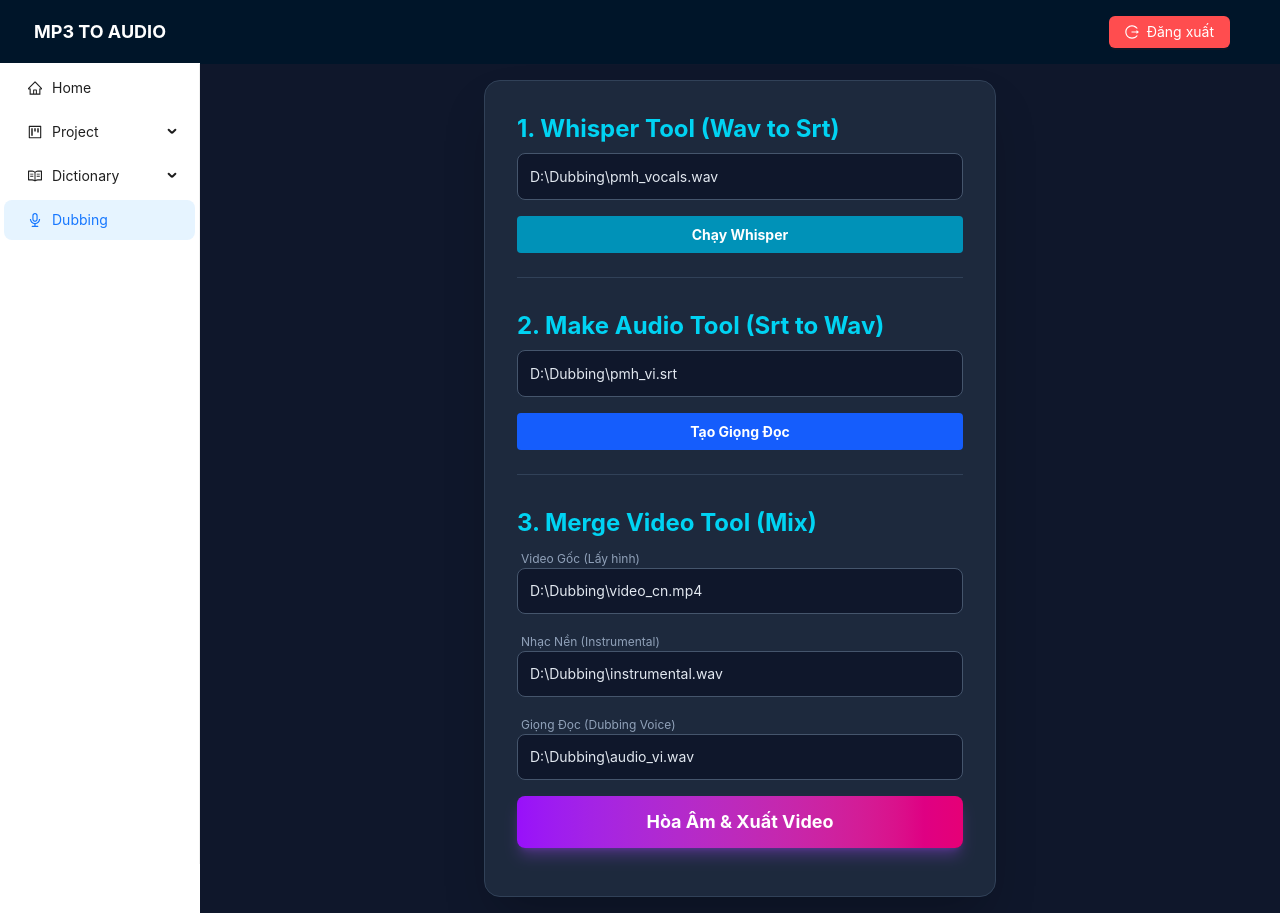
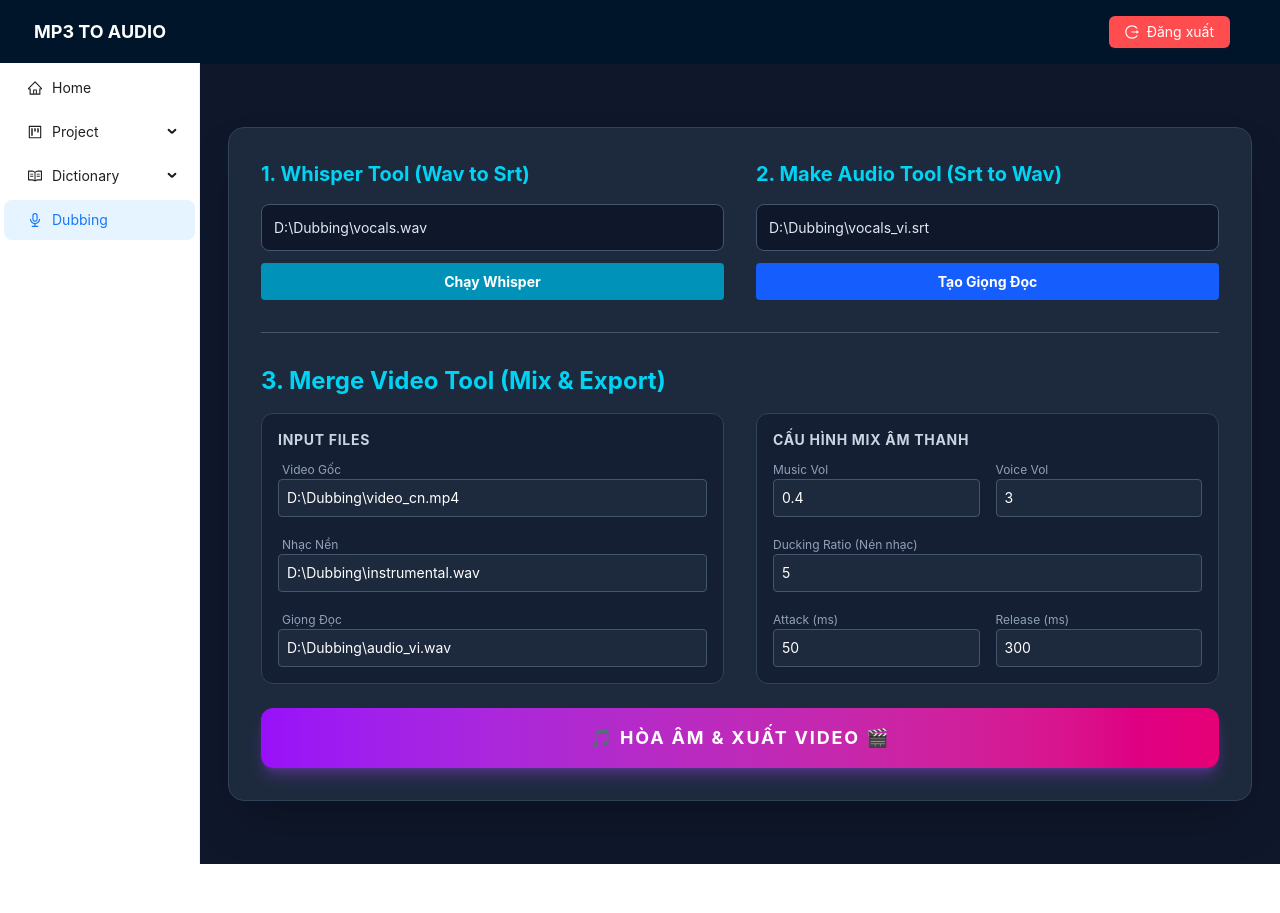
Before and after one commit to tinhtan2505/mp3-to-audio-fe, a Next.js app: page /dubbing in a window 1280 px wide. After the commit the page ends 864 px from the top, so only its background shows below. Built offline with nearby package versions, Linux system fonts and the light colour scheme; no server answers; sample sign-in values are in the browser's storage.

Commit message:
Update DubbingPage.tsx

```diff
--- a/src/app/modules/dubbing/DubbingPage.tsx
+++ b/src/app/modules/dubbing/DubbingPage.tsx
@@ -4,10 +4,12 @@ import { api } from '@/app/lib/apiClient';
 
 const DubbingPage: React.FC = () => {
   // --- STATE CHO WHISPER TOOL ---
-  const [inputPath, setInputPath] = useState('D:\\Dubbing\\pmh_vocals.wav');
+  const [inputPath, setInputPath] = useState('D:\\Dubbing\\vocals.wav');
 
   // --- STATE CHO MAKE AUDIO TOOL ---
-  const [makeAudioPath, setMakeAudioPath] = useState('D:\\Dubbing\\pmh_vi.srt');
+  const [makeAudioPath, setMakeAudioPath] = useState(
+    'D:\\Dubbing\\vocals_vi.srt'
+  );
 
   // --- STATE CHO MERGE VIDEO TOOL (MỚI) ---
   const [mixVideoPath, setMixVideoPath] = useState('D:\\Dubbing\\video_cn.mp4'); // Video gốc (hình)
@@ -15,6 +17,14 @@ const DubbingPage: React.FC = () => {
     'D:\\Dubbing\\instrumental.wav'
   ); // Nhạc nền
   const [mixVoicePath, setMixVoicePath] = useState('D:\\Dubbing\\audio_vi.wav'); // Giọng đọc AI
+
+  // --- STATE CẤU HÌNH MIX (MỚI) ---
+  const [musicVolume, setMusicVolume] = useState<number>(0.4);
+  const [voiceVolume, setVoiceVolume] = useState<number>(3.0);
+  const [duckingRatio, setDuckingRatio] = useState<number>(5.0);
+  const [attackTime, setAttackTime] = useState<number>(50);
+  const [releaseTime, setReleaseTime] = useState<number>(300);
+
   const [status, setStatus] = useState<
     'idle' | 'loading' | 'success' | 'error'
   >('idle');
@@ -66,24 +76,35 @@ const DubbingPage: React.FC = () => {
           videoInput: mixVideoPath.trim(),
           instrumental: mixInstrumentalPath.trim(),
           voiceDub: mixVoicePath.trim(),
+          musicVolume,
+          voiceVolume,
+          duckingRatio,
+          attackTime,
+          releaseTime,
         },
         { retryEnabled: false }
       );
     } catch (error: unknown) {}
   };
   return (
-    <div className="min-h-screen bg-slate-900 text-white flex flex-col items-center justify-center p-4">
-      <div className="bg-slate-800 p-8 rounded-2xl shadow-2xl w-full max-w-lg border border-slate-700">
-        {/* === TOOL 1: WHISPER === */}
-        <h1 className="text-2xl font-bold mb-2 text-cyan-400">
+    <div className="min-h-screen bg-slate-900 text-white flex flex-col items-center justify-center p-6">
+      {/* Tăng chiều rộng max-w-lg lên max-w-5xl để chứa 2 cột */}
+      <div className="bg-slate-800 p-8 rounded-2xl shadow-2xl w-full max-w-5xl border border-slate-700">
+        {/* ================================================================= */}
+        {/* HÀNG 1: WHISPER (TRÁI) - MAKE AUDIO (PHẢI)                        */}
+        {/* ================================================================= */}
+        <div className="grid grid-cols-1 md:grid-cols-2 gap-8 mb-8 border-b border-slate-600 pb-8">
+          {/* CỘT TRÁI: WHISPER */}
+          <div className="flex flex-col gap-4">
+            <h1 className="text-xl font-bold text-cyan-400">
               1. Whisper Tool (Wav to Srt)
             </h1>
-        <div className="space-y-4 mb-8 border-b border-slate-700 pb-6">
+            <div className="space-y-3">
               <input
                 type="text"
                 value={inputPath}
                 onChange={(e) => setInputPath(e.target.value)}
-            placeholder="Input: D:\Dubbing\pmh_vocals.wav"
+                placeholder="Input: D:\Dubbing\vocals.wav"
                 className="w-full p-3 rounded-lg bg-slate-900 border border-slate-600 focus:border-cyan-500 outline-none text-slate-200"
               />
               <button
@@ -94,17 +115,19 @@ const DubbingPage: React.FC = () => {
                 Chạy Whisper
               </button>
             </div>
+          </div>
 
-        {/* === TOOL 2: MAKE AUDIO === */}
-        <h1 className="text-2xl font-bold mb-2 text-cyan-400">
+          {/* CỘT PHẢI: MAKE AUDIO */}
+          <div className="flex flex-col gap-4">
+            <h1 className="text-xl font-bold text-cyan-400">
               2. Make Audio Tool (Srt to Wav)
             </h1>
-        <div className="space-y-4 mb-8 border-b border-slate-700 pb-6">
+            <div className="space-y-3">
               <input
                 type="text"
                 value={makeAudioPath}
                 onChange={(e) => setMakeAudioPath(e.target.value)}
-            placeholder="Input: D:\Dubbing\pmh_vi.srt"
+                placeholder="Input: D:\Dubbing\vocals_vi.srt"
                 className="w-full p-3 rounded-lg bg-slate-900 border border-slate-600 focus:border-cyan-500 outline-none text-slate-200"
               />
               <button
@@ -115,61 +138,137 @@ const DubbingPage: React.FC = () => {
                 Tạo Giọng Đọc
               </button>
             </div>
+          </div>
+        </div>
 
-        {/* === TOOL 3: MERGE VIDEO (ĐÃ SỬA) === */}
-        <h1 className="text-2xl font-bold mb-2 text-cyan-400">
-          3. Merge Video Tool (Mix)
+        {/* ================================================================= */}
+        {/* HÀNG 2: MERGE VIDEO (TRÁI) - CẤU HÌNH MIX (PHẢI)                  */}
+        {/* ================================================================= */}
+        <div>
+          <h1 className="text-2xl font-bold mb-4 text-cyan-400 text-center md:text-left">
+            3. Merge Video Tool (Mix & Export)
           </h1>
-        <div className="space-y-4 mb-4">
-          {/* Input 1: Video Gốc */}
+
+          <div className="grid grid-cols-1 md:grid-cols-2 gap-8">
+            {/* CỘT TRÁI: INPUT FILES */}
+            <div className="space-y-4 bg-slate-900/50 p-4 rounded-xl border border-slate-700">
+              <h3 className="text-sm font-bold text-slate-300 uppercase tracking-wider mb-2">
+                Input Files
+              </h3>
+
               <div>
-            <label className="text-xs text-slate-400 ml-1">
-              Video Gốc (Lấy hình)
-            </label>
+                <label className="text-xs text-slate-400 ml-1">Video Gốc</label>
                 <input
                   type="text"
                   value={mixVideoPath}
                   onChange={(e) => setMixVideoPath(e.target.value)}
-              placeholder="D:\Dubbing\pmh_video_cn.mp4"
-              className="w-full p-3 rounded-lg bg-slate-900 border border-slate-600 focus:border-purple-500 outline-none text-slate-200 text-sm"
+                  className="w-full p-2 rounded bg-slate-800 border border-slate-600 text-sm focus:border-purple-500 outline-none"
                 />
               </div>
 
-          {/* Input 2: Nhạc Nền */}
               <div>
-            <label className="text-xs text-slate-400 ml-1">
-              Nhạc Nền (Instrumental)
-            </label>
+                <label className="text-xs text-slate-400 ml-1">Nhạc Nền</label>
                 <input
                   type="text"
                   value={mixInstrumentalPath}
                   onChange={(e) => setMixInstrumentalPath(e.target.value)}
-              placeholder="D:\Dubbing\pmh_instrumental.wav"
-              className="w-full p-3 rounded-lg bg-slate-900 border border-slate-600 focus:border-purple-500 outline-none text-slate-200 text-sm"
+                  className="w-full p-2 rounded bg-slate-800 border border-slate-600 text-sm focus:border-purple-500 outline-none"
                 />
               </div>
 
-          {/* Input 3: Giọng Đọc */}
               <div>
-            <label className="text-xs text-slate-400 ml-1">
-              Giọng Đọc (Dubbing Voice)
-            </label>
+                <label className="text-xs text-slate-400 ml-1">Giọng Đọc</label>
                 <input
                   type="text"
                   value={mixVoicePath}
                   onChange={(e) => setMixVoicePath(e.target.value)}
-              placeholder="D:\Dubbing\pmh_audio_vi.wav"
-              className="w-full p-3 rounded-lg bg-slate-900 border border-slate-600 focus:border-purple-500 outline-none text-slate-200 text-sm"
+                  className="w-full p-2 rounded bg-slate-800 border border-slate-600 text-sm focus:border-purple-500 outline-none"
+                />
+              </div>
+            </div>
+
+            {/* CỘT PHẢI: CẤU HÌNH MIX */}
+            <div className="space-y-4 bg-slate-900/50 p-4 rounded-xl border border-slate-700">
+              <h3 className="text-sm font-bold text-slate-300 uppercase tracking-wider mb-2">
+                Cấu hình Mix Âm Thanh
+              </h3>
+
+              <div className="grid grid-cols-2 gap-4">
+                {/* Music Volume */}
+                <div>
+                  <label className="text-xs text-slate-400">Music Vol</label>
+                  <input
+                    type="number"
+                    step="0.1"
+                    value={musicVolume}
+                    onChange={(e) => setMusicVolume(parseFloat(e.target.value))}
+                    className="w-full p-2 rounded bg-slate-800 border border-slate-600 text-sm focus:border-pink-500 outline-none"
                   />
                 </div>
 
+                {/* Voice Volume */}
+                <div>
+                  <label className="text-xs text-slate-400">Voice Vol</label>
+                  <input
+                    type="number"
+                    step="0.1"
+                    value={voiceVolume}
+                    onChange={(e) => setVoiceVolume(parseFloat(e.target.value))}
+                    className="w-full p-2 rounded bg-slate-800 border border-slate-600 text-sm focus:border-pink-500 outline-none"
+                  />
+                </div>
+
+                {/* Ducking Ratio */}
+                <div className="col-span-2">
+                  <label className="text-xs text-slate-400">
+                    Ducking Ratio (Nén nhạc)
+                  </label>
+                  <input
+                    type="number"
+                    step="0.5"
+                    value={duckingRatio}
+                    onChange={(e) =>
+                      setDuckingRatio(parseFloat(e.target.value))
+                    }
+                    className="w-full p-2 rounded bg-slate-800 border border-slate-600 text-sm focus:border-pink-500 outline-none"
+                  />
+                </div>
+
+                {/* Attack / Release */}
+                <div>
+                  <label className="text-xs text-slate-400">Attack (ms)</label>
+                  <input
+                    type="number"
+                    value={attackTime}
+                    onChange={(e) => setAttackTime(parseInt(e.target.value))}
+                    className="w-full p-2 rounded bg-slate-800 border border-slate-600 text-sm focus:border-pink-500 outline-none"
+                  />
+                </div>
+                <div>
+                  <label className="text-xs text-slate-400">Release (ms)</label>
+                  <input
+                    type="number"
+                    value={releaseTime}
+                    onChange={(e) => setReleaseTime(parseInt(e.target.value))}
+                    className="w-full p-2 rounded bg-slate-800 border border-slate-600 text-sm focus:border-pink-500 outline-none"
+                  />
+                </div>
+              </div>
+            </div>
+          </div>
+
+          {/* NÚT SUBMIT CHO CẢ 2 CỘT */}
+          <div className="mt-6">
             <button
               onClick={handleProcessMergeVideo}
               disabled={status === 'loading'}
-            className="w-full py-3 bg-gradient-to-r from-purple-600 to-pink-600 hover:from-purple-500 hover:to-pink-500 rounded-lg font-bold text-lg transition disabled:opacity-50 shadow-lg shadow-purple-500/30"
+              className="w-full py-4 bg-gradient-to-r from-purple-600 to-pink-600 hover:from-purple-500 hover:to-pink-500 rounded-xl font-bold text-lg transition disabled:opacity-50 shadow-lg shadow-purple-500/30 uppercase tracking-widest"
             >
-            {status === 'loading' ? 'Đang Xử Lý...' : 'Hòa Âm & Xuất Video'}
+              {status === 'loading'
+                ? 'Đang Xử Lý...'
+                : '🎵 Hòa Âm & Xuất Video 🎬'}
             </button>
+          </div>
         </div>
 
         {/* === RESULT BOX === */}
```
Lines whose indentation alone changed are shown as unchanged.
